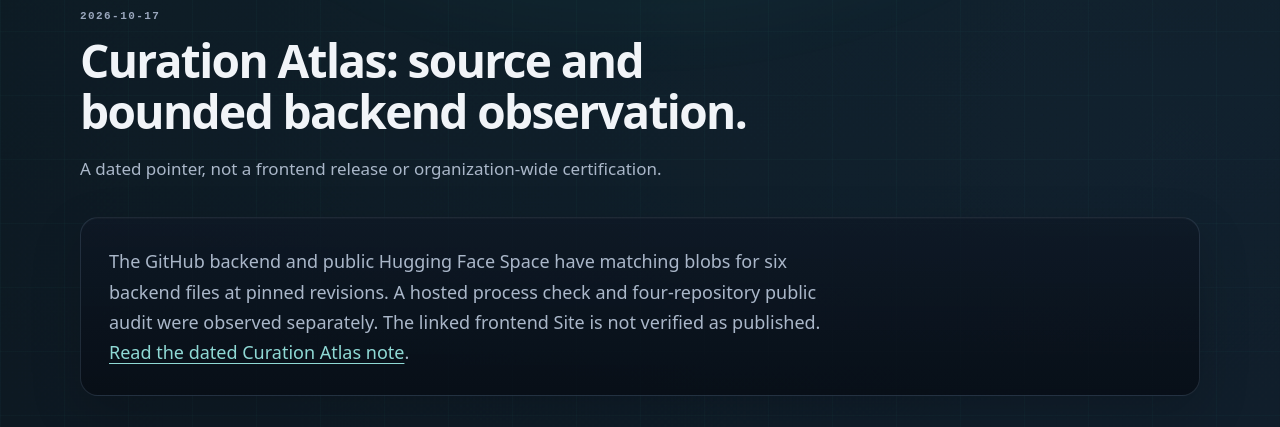
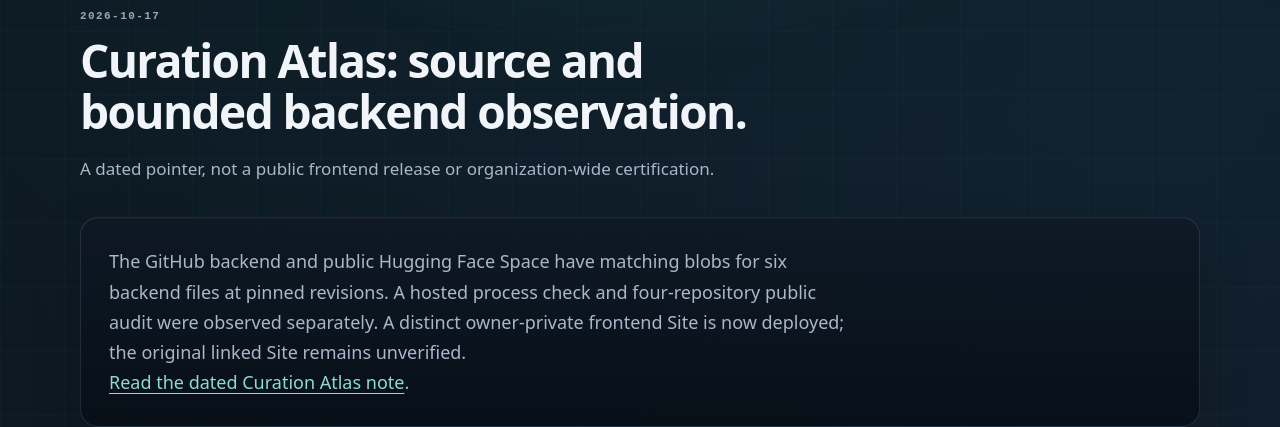
Before and after one commit to szl-holdings/a11oy-net, a plain HTML site: page notes/index.html in a window 1280 px wide. Shown: the part 929-1356 px from the top of the page. Drawn offline with Linux system fonts and the light colour scheme.

Commit message:
docs(proof): record owner-private Atlas Site release (#307)

```diff
--- a/notes/index.html
+++ b/notes/index.html
@@ -68,9 +68,9 @@
 
     <section id="2026-10-17-curation-atlas">
       <div class="wrap">
-        <div class="section-head"><span class="section-label">2026-10-17</span><h2>Curation Atlas: source and bounded backend observation.</h2><p>A dated pointer, not a frontend release or organization-wide certification.</p></div>
+        <div class="section-head"><span class="section-label">2026-10-17</span><h2>Curation Atlas: source and bounded backend observation.</h2><p>A dated pointer, not a public frontend release or organization-wide certification.</p></div>
         <article class="panel">
-          <p>The GitHub backend and public Hugging Face Space have matching blobs for six backend files at pinned revisions. A hosted process check and four-repository public audit were observed separately. The linked frontend Site is not verified as published.</p>
+          <p>The GitHub backend and public Hugging Face Space have matching blobs for six backend files at pinned revisions. A hosted process check and four-repository public audit were observed separately. A distinct owner-private frontend Site is now deployed; the original linked Site remains unverified.</p>
           <p><a href="/notes/CURATION_ATLAS_2026-10-17.md">Read the dated Curation Atlas note</a>.</p>
         </article>
       </div>
```
Also changed, not shown: 1 other file.
